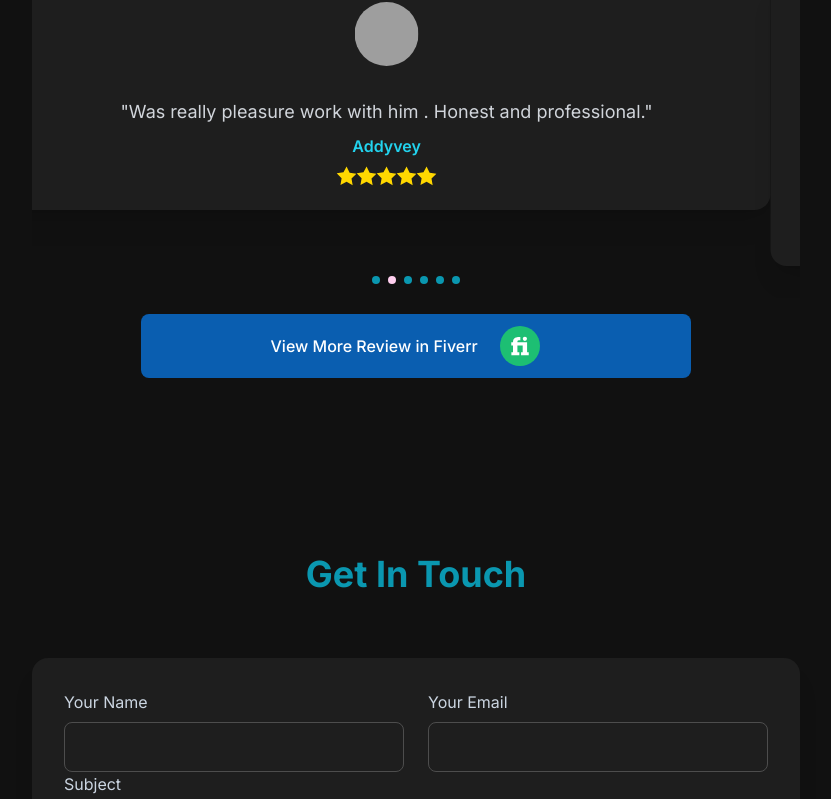
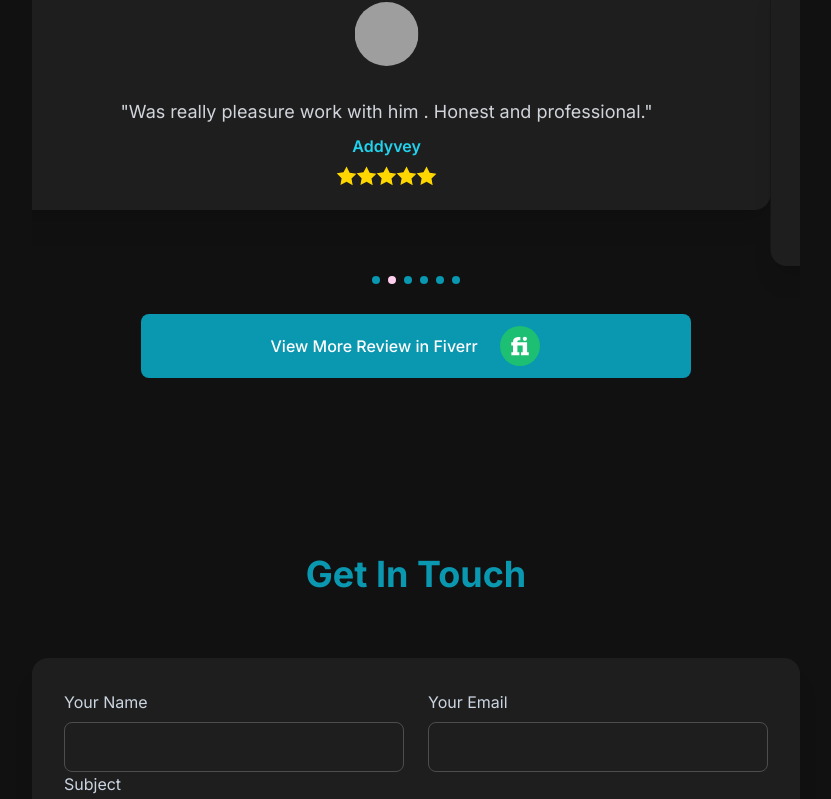
Before and after one commit to bishal-kcalb/portfolio, a Nuxt app: page / in a window 1280 px wide. Shown: the part 5589-6388 px from the top of the page, without its empty margins (224-1055 px from the left). Built offline with nearby package versions, Linux system fonts and the light colour scheme; grey boxes are pictures that could not be loaded.

Commit message:
review section fixed

```diff
--- a/components/Review.vue
+++ b/components/Review.vue
@@ -39,9 +39,9 @@
         </SwiperSlide>
       </Swiper>
     </div>
-    <a href="https://www.fiverr.com/s/yvLREQ6" class="flex items-center justify-center">
+    <a href="https://www.fiverr.com/s/yvLREQ6" class="flex items-center justify-center hover:text-[#0A97B0]">
       <button
-          class="flex justify-center items-center w-[100%] m-4 md:w-[80%] xl:w-[43%] px-6 py-3 bg-[#0A5EB0] rounded-lg font-medium hover:shadow-lg hover:shadow-cyan-500/20 transition"
+          class="flex justify-center items-center w-[100%] m-4 md:w-[80%] xl:w-[43%] px-6 py-3 bg-[#0A97B0] rounded-lg hover:text-[#0A5EB0] font-medium hover:shadow-lg hover:shadow-cyan-500/20 transition"
         >
           View More Review in Fiverr
           <img data-aos="zoom-out-up" src="../assets/images/fiverr-icon.svg" alt="Profile Image" class="basis-1/6 h-[40px] w-[40px] object-contain rounded-full" />
@@ -91,8 +91,8 @@
     },
     {
       name: "cufflabs",
-      comment: "https://fiverr-res.cloudinary.com/image/upload/t_profile_small,q_auto,f_auto/v1/attachments/profile/photo/148948705f1f8631867e3bcca79d10dc-1675487892452/2b955d0c-05f8-4bda-a73d-bd89263a10e5.jpg",
-      avatar: "https://randomuser.me/api/portraits/men/3.jpg",
+      comment: "great communication. Top man for the job. Beautifully done",
+      avatar: "https://fiverr-res.cloudinary.com/image/upload/t_profile_small,q_auto,f_auto/v1/attachments/profile/photo/148948705f1f8631867e3bcca79d10dc-1675487892452/2b955d0c-05f8-4bda-a73d-bd89263a10e5.jpg",
       rating: 5,
     },
   ]);
```
